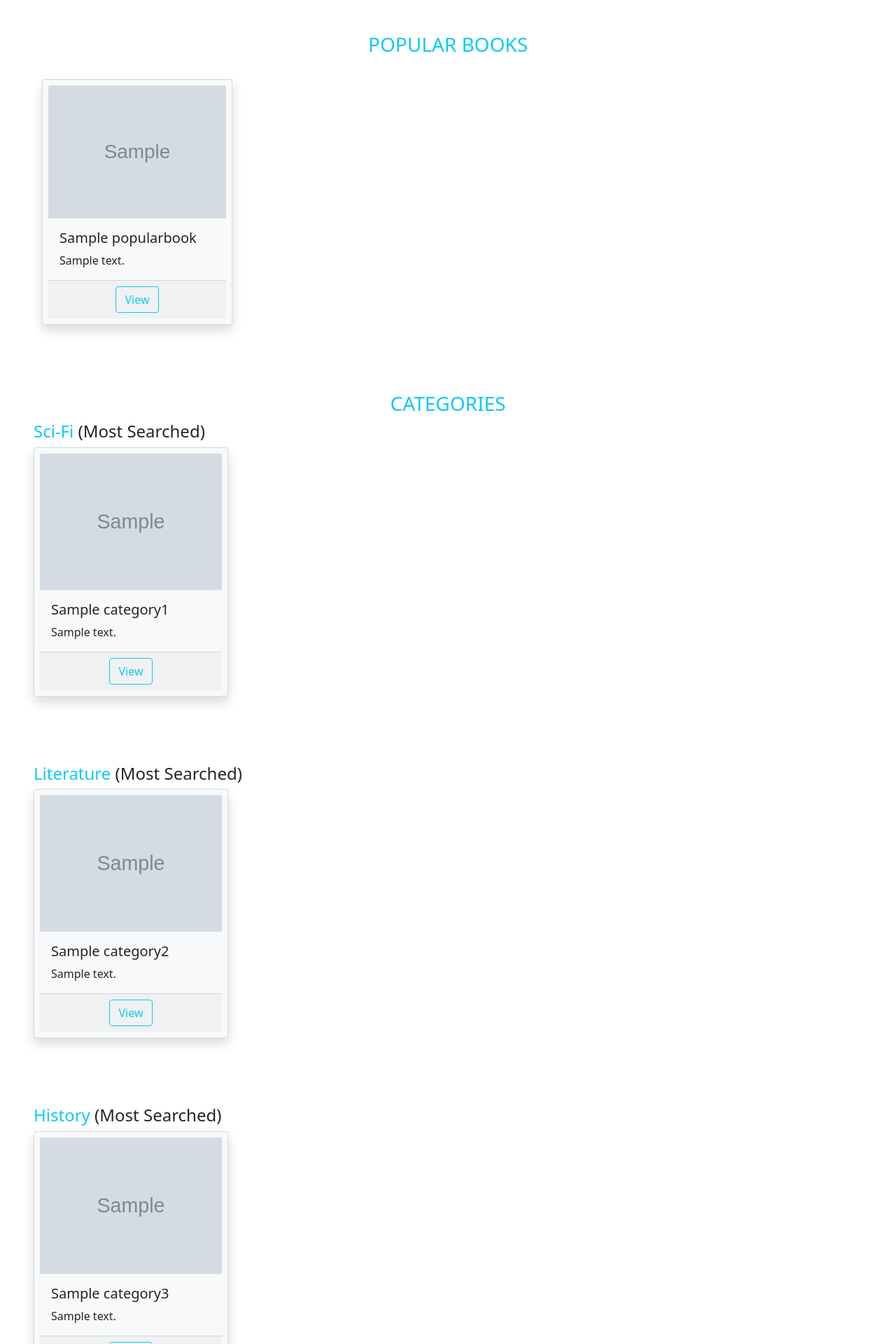
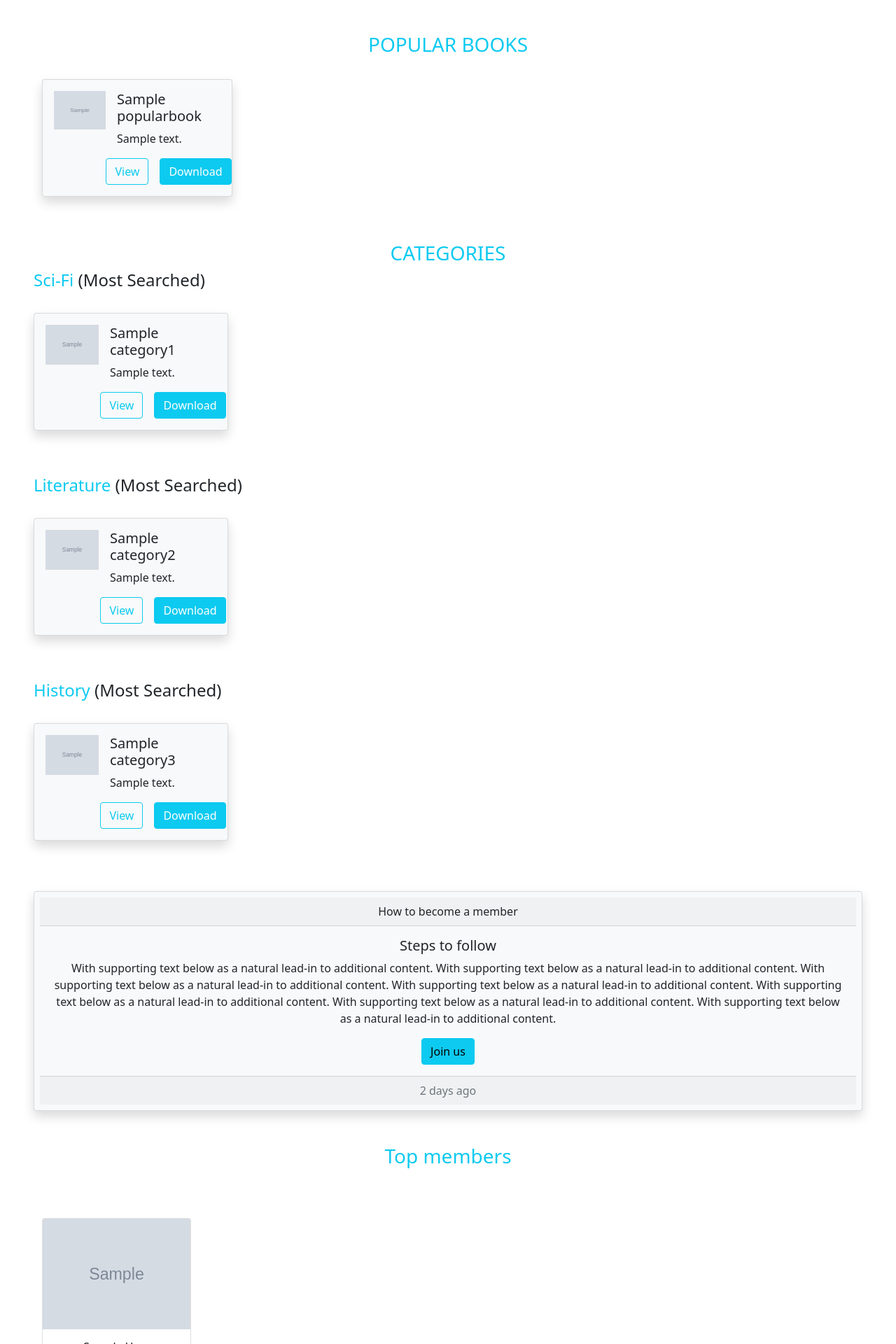
Before and after one commit to RahatGithub/Project_Firebooks, a Django app: page / in a window 1280 px wide. Shown: the part 458-2378 px from the top of the page at 70% size. Run offline with Django 3.2, Linux system fonts and the light colour scheme; tables that the repository leaves empty hold one stand-in row (values such as "Sample post"); grey boxes marked "Sample" are stand-in pictures.

Commit message:
card design changed

```diff
--- a/templates/index.html
+++ b/templates/index.html
@@ -73,19 +73,27 @@
     <h3 class="text-center text-info">POPULAR BOOKS</h3>
 
     <div>
+
         <div class="row row-cols-1 row-cols-md-4 g-4 m-5 mt-2">
 
         {% for book in popular_books %}
 
                 <div class="col">
-                <div class="card shadow p-2 mb-5 bg-light rounded">
-                    <img src="{{book.img.url}}" class="card-img-top" alt="...">
+                    <div class="card mb-3 shadow bg-light rounded" style="max-width: 540px;">
+                        <div class="row g-0">
+                            <div class="col-md-4 p-2">
+                            <img src="{{book.img.url}}" class="img-fluid m-2" alt="...">
+                            </div>
+                            <div class="col-md-8">
                             <div class="card-body">
                                 <h5 class="card-title">{{book.title}}</h5>
                                 <p class="card-text">{{book.desc}}</p>
+                                <div class="d-flex justify-content-center">
+                                    <a href="{{category.link}}" target="_blank" class="card-link btn btn-outline-info">View</a>
+                                    <a href="#" class="card-link btn btn-info text-white">Download</a>
                                 </div>
-                    <div class="card-footer text-center">
-                        <a href="{{book.link}}" target="_blank"><button type="button" class="btn btn-outline-info">View</button></a>
+                            </div>
+                            </div>
                         </div>
                     </div>
                 </div>
@@ -104,19 +112,26 @@
 
             <h4 class="text-info">Sci-Fi <span class="text-dark">(Most Searched)</span></h4>
 
-            <div class="row row-cols-1 row-cols-md-4 g-4">
+            <div class="row row-cols-1 row-cols-md-4 g-4 mt-2">
 
                 {% for category in category_1 %}
 
                 <div class="col">
-                    <div class="card shadow p-2 mb-5 bg-light rounded">
-                        <img src="{{category.img.url}}" class="card-img-top" alt="...">
+                    <div class="card mb-3 shadow bg-light rounded" style="max-width: 540px;">
+                        <div class="row g-0">
+                            <div class="col-md-4 p-2">
+                            <img src="{{category.img.url}}" class="img-fluid m-2" alt="...">
+                            </div>
+                            <div class="col-md-8">
                             <div class="card-body">
                                 <h5 class="card-title">{{category.title}}</h5>
                                 <p class="card-text">{{category.desc}}</p>
+                                <div class="d-flex justify-content-center">
+                                    <a href="{{category.link}}" target="_blank" class="card-link btn btn-outline-info">View</a>
+                                    <a href="#" class="card-link btn btn-info text-white">Download</a>
                                 </div>
-                        <div class="card-footer text-center">
-                            <a href="{{category.link}}" target="_blank"><button type="button" class="btn btn-outline-info">View</button></a>
+                            </div>
+                            </div>
                         </div>
                     </div>
                 </div>
@@ -129,19 +144,27 @@
         <!--________CATEGORY 2_______-->
         <div class="m-5 mt-2">
             <h4 class="text-info">Literature <span class="text-dark">(Most Searched)</span></h4>
-            <div class="row row-cols-1 row-cols-md-4 g-4">
+
+            <div class="row row-cols-1 row-cols-md-4 g-4 mt-2">
 
                 {% for category in category_2 %}
 
                 <div class="col">
-                    <div class="card shadow p-2 mb-5 bg-light rounded">
-                        <img src="{{category.img.url}}" class="card-img-top" alt="...">
+                    <div class="card mb-3 shadow bg-light rounded" style="max-width: 540px;">
+                        <div class="row g-0">
+                            <div class="col-md-4 p-2">
+                            <img src="{{category.img.url}}" class="img-fluid m-2" alt="...">
+                            </div>
+                            <div class="col-md-8">
                             <div class="card-body">
                                 <h5 class="card-title">{{category.title}}</h5>
                                 <p class="card-text">{{category.desc}}</p>
+                                <div class="d-flex justify-content-center">
+                                    <a href="{{category.link}}" target="_blank" class="card-link btn btn-outline-info">View</a>
+                                    <a href="#" class="card-link btn btn-info text-white">Download</a>
                                 </div>
-                        <div class="card-footer text-center">
-                            <a href="{{category.link}}" target="_blank"><button type="button" class="btn btn-outline-info">View</button></a>
+                            </div>
+                            </div>
                         </div>
                     </div>
                 </div>
@@ -154,22 +177,44 @@
         <!--________CATEGORY 3_______-->
         <div class="m-5 mt-2">
             <h4 class="text-info">History <span class="text-dark">(Most Searched)</span></h4>
-            <div class="row row-cols-1 row-cols-md-4 g-4">
+
+            <div class="row row-cols-1 row-cols-md-4 g-4 mt-2">
 
                 {% for category in category_3 %}
 
                 <div class="col">
-                    <div class="card shadow p-2 mb-5 bg-light rounded">
-                        <img src="{{category.img.url}}" class="card-img-top" alt="...">
+                    <div class="card mb-3 shadow bg-light rounded" style="max-width: 540px;">
+                        <div class="row g-0">
+                            <div class="col-md-4 p-2">
+                            <img src="{{category.img.url}}" class="img-fluid m-2" alt="...">
+                            </div>
+                            <div class="col-md-8">
                             <div class="card-body">
                                 <h5 class="card-title">{{category.title}}</h5>
                                 <p class="card-text">{{category.desc}}</p>
-                        </div>
-                        <div class="card-footer text-center">
-                            <a href="{{category.link}}" target="_blank"><button type="button" class="btn btn-outline-info">View</button></a>
+                                <div class="d-flex justify-content-center">
+                                    <a href="{{category.link}}" target="_blank" class="card-link btn btn-outline-info">View</a>
+                                    <a href="#" class="card-link btn btn-info text-white">Download</a>
                                 </div>
                             </div>
                             </div>
+                        </div>
+                    </div>
+                </div>
+
+                <!--<div class="col">
+                    <div class="card h-100 shadow bg-light rounded">
+                        <img src="{{category.img.url}}" class="card-img-top p-5" alt="...">
+                        <div class="card-body">
+                            <h5 class="card-title">{{category.title}}</h5>
+                            <p class="card-text">{{category.desc}}</p>
+                            <div class="d-flex justify-content-center">
+                                <a href="{{category.link}}" target="_blank" class="card-link btn btn-outline-info">View</a>
+                                <a href="#" class="card-link btn btn-info text-white">Download</a>
+                            </div>
+                        </div>
+                    </div>
+                </div>-->
 
                 {% endfor %}
 
```
Lines whose indentation alone changed are shown as unchanged.
